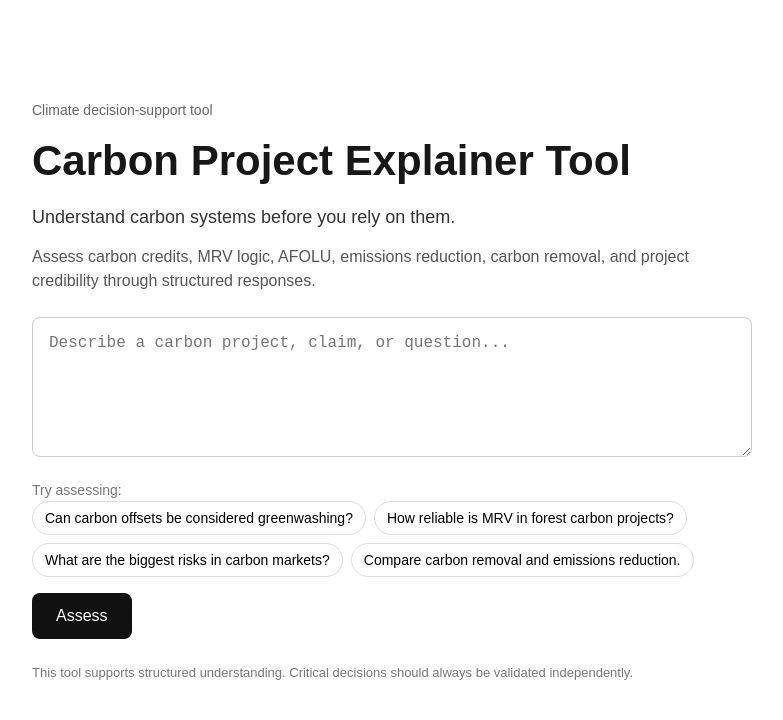
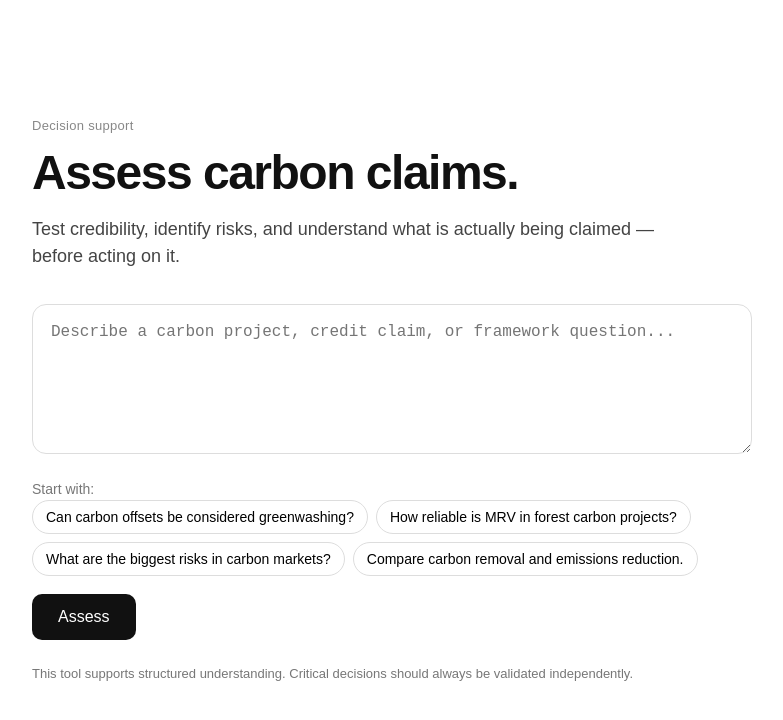
Before and after one commit to User1721a/carbon-project-explainer, a Next.js app: page / in a window 1280 px wide. Shown: the top 720 px of the page, without its empty margins (248-1031 px from the left). Built offline with nearby package versions, Linux system fonts and the light colour scheme.

Commit message:
refine hero to decision-focused language

```diff
--- a/app/page.js
+++ b/app/page.js
@@ -55,46 +55,66 @@ export default function Home() {
     <main
       style={{
         maxWidth: "760px",
-        margin: "80px auto",
+        margin: "96px auto",
         fontFamily: "Arial, sans-serif",
         padding: "20px",
         lineHeight: "1.5",
       }}
     >
-      <p style={{ color: "#666", fontSize: "14px", marginBottom: "8px" }}>
-        Climate decision-support tool
+      <p
+        style={{
+          color: "#888",
+          fontSize: "13px",
+          marginBottom: "12px",
+          letterSpacing: "0.3px",
+        }}
+      >
+        Decision support
       </p>
 
-      <h1 style={{ fontSize: "42px", marginBottom: "12px" }}>
-        Carbon Project Explainer Tool
+      <h1
+        style={{
+          fontSize: "48px",
+          lineHeight: "1.05",
+          marginBottom: "18px",
+          fontWeight: "600",
+          letterSpacing: "-1.5px",
+          color: "#111",
+        }}
+      >
+        Assess carbon claims.
       </h1>
 
-      <p style={{ fontSize: "18px", color: "#333", marginBottom: "14px" }}>
-        Understand carbon systems before you rely on them.
-      </p>
-
-      <p style={{ fontSize: "16px", color: "#555", marginBottom: "24px" }}>
-        Assess carbon credits, MRV logic, AFOLU, emissions reduction, carbon
-        removal, and project credibility through structured responses.
+      <p
+        style={{
+          fontSize: "18px",
+          color: "#444",
+          marginBottom: "34px",
+          maxWidth: "640px",
+        }}
+      >
+        Test credibility, identify risks, and understand what is actually being
+        claimed — before acting on it.
       </p>
 
       <textarea
         value={question}
         onChange={(e) => setQuestion(e.target.value)}
-        placeholder="Describe a carbon project, claim, or question..."
+        placeholder="Describe a carbon project, credit claim, or framework question..."
         style={{
           width: "100%",
-          height: "140px",
-          padding: "16px",
+          height: "150px",
+          padding: "18px",
           fontSize: "16px",
-          border: "1px solid #ccc",
-          borderRadius: "8px",
+          border: "1px solid #ddd",
+          borderRadius: "14px",
           resize: "vertical",
+          outline: "none",
         }}
       />
 
-      <p style={{ marginTop: "16px", color: "#777", fontSize: "14px" }}>
-        Try assessing:
+      <p style={{ marginTop: "18px", color: "#777", fontSize: "14px" }}>
+        Start with:
       </p>
 
       <div
@@ -102,7 +122,7 @@ export default function Home() {
           display: "flex",
           gap: "8px",
           flexWrap: "wrap",
-          marginBottom: "16px",
+          marginBottom: "18px",
         }}
       >
         {examples.map((example) => (
@@ -110,7 +130,7 @@ export default function Home() {
             key={example}
             onClick={() => setQuestion(example)}
             style={{
-              padding: "8px 12px",
+              padding: "8px 13px",
               fontSize: "14px",
               border: "1px solid #ddd",
               borderRadius: "999px",
@@ -127,10 +147,10 @@ export default function Home() {
         onClick={handleAssess}
         disabled={loading}
         style={{
-          padding: "14px 24px",
+          padding: "14px 26px",
           fontSize: "16px",
           border: "none",
-          borderRadius: "8px",
+          borderRadius: "10px",
           backgroundColor: "#111",
           color: "#fff",
           cursor: loading ? "not-allowed" : "pointer",
@@ -143,10 +163,10 @@ export default function Home() {
       {answer && (
         <section
           style={{
-            marginTop: "32px",
-            padding: "24px",
-            border: "1px solid #ddd",
-            borderRadius: "12px",
+            marginTop: "36px",
+            padding: "26px",
+            border: "1px solid #e5e5e5",
+            borderRadius: "18px",
             backgroundColor: "#fafafa",
             whiteSpace: "pre-wrap",
           }}
```
